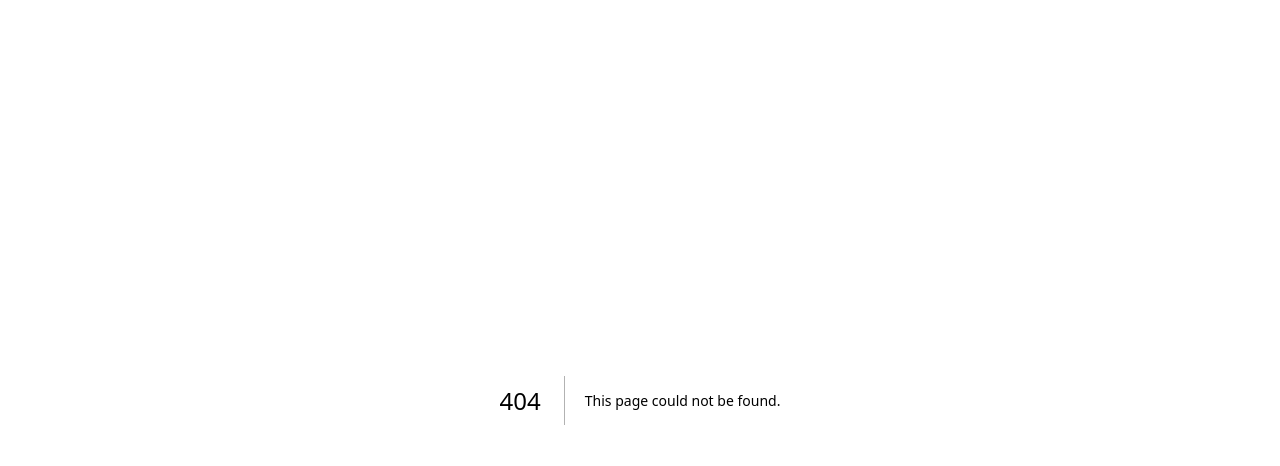
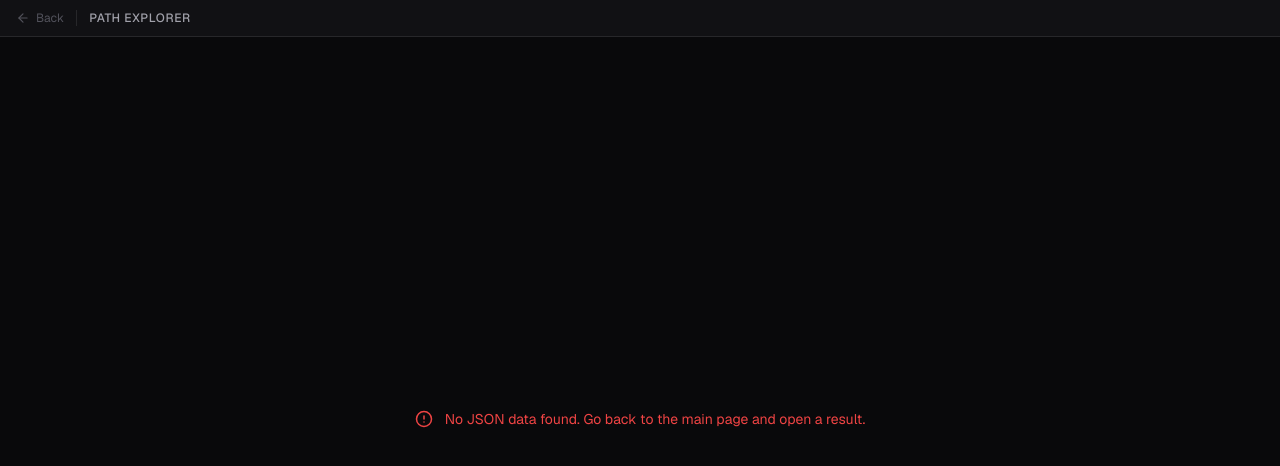
Before and after one commit to biegehydra/json-prober, a Next.js app: page /explore in a window 1280 px wide. Before the commit this address had no page. Shown: the top 466 px of the page. Built offline with nearby package versions, Linux system fonts and the light colour scheme.

Commit message:
explore page

```diff
--- /dev/null
+++ b/src/app/explore/page.tsx
@@ -0,0 +1,152 @@
+"use client";
+
+import { useState, useMemo, useEffect, useCallback, Suspense } from "react";
+import { useSearchParams } from "next/navigation";
+import { ArrowLeft, AlertCircle } from "lucide-react";
+import CodeMirror from "@uiw/react-codemirror";
+import { json } from "@codemirror/lang-json";
+import { oneDark } from "@codemirror/theme-one-dark";
+import { EditorState } from "@codemirror/state";
+import { CopyButton } from "@/components/shared/CopyButton";
+import { parseJson } from "@/lib/parser";
+import { parseBracketPath, resolvePathSegments } from "@/lib/path-resolver";
+
+function ExploreContent() {
+  const searchParams = useSearchParams();
+  const initialPath = searchParams.get("path") ?? "";
+
+  const [pathInput, setPathInput] = useState(initialPath);
+  const [jsonData, setJsonData] = useState<unknown>(undefined);
+  const [loadError, setLoadError] = useState<string | null>(null);
+
+  useEffect(() => {
+    try {
+      const raw = localStorage.getItem("jsondig-explore-data");
+      if (!raw) {
+        setLoadError("No JSON data found. Go back to the main page and open a result.");
+        return;
+      }
+      const parsed = parseJson(raw);
+      if (!parsed.success || parsed.data === undefined) {
+        setLoadError("Failed to parse stored JSON data.");
+        return;
+      }
+      setJsonData(parsed.data);
+    } catch {
+      setLoadError("Failed to read JSON data from storage.");
+    }
+  }, []);
+
+  const resolved = useMemo(() => {
+    if (jsonData === undefined) return { value: undefined, error: undefined };
+    if (!pathInput.trim()) return { value: jsonData, error: undefined };
+    const segments = parseBracketPath(pathInput);
+    if (segments.length === 0) return { value: jsonData, error: undefined };
+    return resolvePathSegments(jsonData, segments);
+  }, [jsonData, pathInput]);
+
+  const beautified = useMemo(() => {
+    if (resolved.value === undefined && resolved.error) return "";
+    try {
+      return JSON.stringify(resolved.value, null, 2) ?? "undefined";
+    } catch {
+      return String(resolved.value);
+    }
+  }, [resolved]);
+
+  const handlePathChange = useCallback((value: string) => {
+    setPathInput(value);
+  }, []);
+
+  return (
+    <div className="flex flex-col h-full">
+      <header className="shrink-0 flex items-center gap-3 px-4 py-2.5 border-b border-border bg-panel">
+        <a
+          href="/"
+          className="inline-flex items-center gap-1.5 text-xs text-text-muted hover:text-text-secondary transition-colors"
+        >
+          <ArrowLeft size={14} />
+          Back
+        </a>
+        <div className="h-4 w-px bg-border" />
+        <span className="text-xs font-medium text-text-secondary uppercase tracking-wider">
+          Path Explorer
+        </span>
+      </header>
+
+      {loadError ? (
+        <div className="flex-1 flex items-center justify-center p-8">
+          <div className="flex items-center gap-3 text-sm text-error">
+            <AlertCircle size={18} />
+            {loadError}
+          </div>
+        </div>
+      ) : (
+        <div className="flex-1 min-h-0 flex flex-col">
+          {/* Path input bar */}
+          <div className="shrink-0 p-4 border-b border-border bg-panel">
+            <label className="block text-xs text-text-muted mb-1.5">
+              Accessor path (edit to navigate)
+            </label>
+            <div className="flex gap-2">
+              <input
+                type="text"
+                value={pathInput}
+                onChange={(e) => handlePathChange(e.target.value)}
+                placeholder='e.g. root["data"]["sections"][0]'
+                spellCheck={false}
+                className="flex-1 px-3 py-2 text-sm font-mono bg-input border border-border rounded-lg text-text-primary placeholder:text-text-muted focus:outline-none focus:border-border-focus transition-colors"
+              />
+              <CopyButton text={pathInput} />
+            </div>
+            {resolved.error && (
+              <p className="mt-2 text-xs text-error flex items-center gap-1.5">
+                <AlertCircle size={12} />
+                {resolved.error}
+              </p>
+            )}
+          </div>
+
+          {/* Beautified JSON output */}
+          <div className="flex-1 min-h-0 relative">
+            {beautified && (
+              <div className="absolute top-2 right-4 z-10">
+                <CopyButton text={beautified} />
+              </div>
+            )}
+            <CodeMirror
+              value={beautified}
+              extensions={[
+                json(),
+                EditorState.readOnly.of(true),
+              ]}
+              theme={oneDark}
+              basicSetup={{
+                lineNumbers: true,
+                foldGutter: true,
+                highlightActiveLine: false,
+                bracketMatching: true,
+                autocompletion: false,
+              }}
+              readOnly
+            />
+          </div>
+        </div>
+      )}
+    </div>
+  );
+}
+
+export default function ExplorePage() {
+  return (
+    <Suspense
+      fallback={
+        <div className="flex items-center justify-center h-full text-sm text-text-muted">
+          Loading...
+        </div>
+      }
+    >
+      <ExploreContent />
+    </Suspense>
+  );
+}
--- a/src/app/page.tsx
+++ b/src/app/page.tsx
@@ -145,6 +145,7 @@ export default function Home() {
                 results={searchResults}
                 serializer={currentSerializer}
                 serializerOptions={serializerOptions}
+                jsonInput={jsonInput}
               />
             )}
 
--- a/src/components/results/ResultCard.tsx
+++ b/src/components/results/ResultCard.tsx
@@ -1,7 +1,7 @@
 "use client";
 
-import { useState, useMemo } from "react";
-import { ChevronDown, ChevronRight } from "lucide-react";
+import { useState, useMemo, useCallback } from "react";
+import { ChevronDown, ChevronRight, ExternalLink } from "lucide-react";
 import { CopyButton } from "../shared/CopyButton";
 import type { SearchResult } from "@/lib/search/types";
 import type { Serializer } from "@/lib/serializers/types";
@@ -11,6 +11,7 @@ interface ResultCardProps {
   serializer: Serializer;
   serializerOptions: Record<string, unknown>;
   index: number;
+  jsonInput: string;
 }
 
 function truncatePreview(value: unknown, maxLen = 120): string {
@@ -19,8 +20,12 @@ function truncatePreview(value: unknown, maxLen = 120): string {
   return str.slice(0, maxLen) + "...";
 }
 
+const PREVIEW_THRESHOLD = 300;
+
 function ValuePreview({ value }: { value: unknown }) {
-  const preview = useMemo(() => {
+  const [showFull, setShowFull] = useState(false);
+
+  const full = useMemo(() => {
     try {
       return JSON.stringify(value, null, 2);
     } catch {
@@ -28,13 +33,36 @@ function ValuePreview({ value }: { value: unknown }) {
     }
   }, [value]);
 
-  const isLong = preview.length > 200;
+  const isLong = full.length > PREVIEW_THRESHOLD;
+  const displayed = showFull || !isLong ? full : full.slice(0, PREVIEW_THRESHOLD) + "\n…";
 
   return (
-    <pre className="text-xs font-mono text-text-secondary whitespace-pre-wrap break-all p-2 bg-base rounded border border-border max-h-48 overflow-auto">
-      {isLong ? preview.slice(0, 500) + "\n..." : preview}
-    </pre>
+    <div className="flex flex-col gap-1.5">
+      <div className="relative">
+        <pre className={`text-xs font-mono text-text-secondary whitespace-pre-wrap break-all p-2 bg-base rounded border border-border overflow-auto ${showFull ? "max-h-[70vh]" : "max-h-48"}`}>
+          {displayed}
+        </pre>
+        <div className="absolute top-1.5 right-1.5">
+          <CopyButton text={full} size={12} />
+        </div>
+      </div>
+      {isLong && (
+        <button
+          onClick={() => setShowFull(!showFull)}
+          className="self-start text-[11px] text-accent hover:text-accent-hover transition-colors"
+        >
+          {showFull ? "Collapse" : `Show full value (${formatBytes(full.length)})`}
+        </button>
+      )}
+    </div>
   );
+}
+
+function formatBytes(len: number): string {
+  if (len < 1024) return `${len} chars`;
+  const kb = len / 1024;
+  if (kb < 1024) return `${kb.toFixed(1)} KB`;
+  return `${(kb / 1024).toFixed(1)} MB`;
 }
 
 export function ResultCard({
@@ -42,6 +70,7 @@ export function ResultCard({
   serializer,
   serializerOptions,
   index,
+  jsonInput,
 }: ResultCardProps) {
   const [expanded, setExpanded] = useState(false);
 
@@ -49,6 +78,21 @@ export function ResultCard({
     () => serializer.serialize(result.path, serializerOptions),
     [serializer, result.path, serializerOptions]
   );
+
+  const parentPath = useMemo(() => {
+    if (result.path.length <= 1) return serialized;
+    return serializer.serialize(result.path.slice(0, -1), serializerOptions);
+  }, [serializer, result.path, serializerOptions, serialized]);
+
+  const openInExplorer = useCallback(() => {
+    try {
+      localStorage.setItem("jsondig-explore-data", jsonInput);
+    } catch {
+      // quota exceeded — unlikely for <20MB
+    }
+    const encoded = encodeURIComponent(parentPath);
+    window.open(`/explore?path=${encoded}`, "_blank");
+  }, [jsonInput, parentPath]);
 
   const matchLabel = result.matchedOn === "key" ? "Key" : "Value";
   const matchDisplay =
@@ -96,7 +140,16 @@ export function ResultCard({
           )}
         </div>
 
-        <CopyButton text={serialized} className="shrink-0 opacity-0 group-hover:opacity-100" />
+        <div className="shrink-0 flex items-center gap-0.5 opacity-0 group-hover:opacity-100">
+          <button
+            onClick={openInExplorer}
+            className="inline-flex items-center justify-center rounded p-1.5 text-text-muted hover:text-text-secondary hover:bg-surface-hover transition-colors"
+            title="Explore parent in new tab"
+          >
+            <ExternalLink size={14} />
+          </button>
+          <CopyButton text={serialized} />
+        </div>
       </div>
 
       {expanded && result.resolvedValue !== undefined && (
--- a/src/components/results/ResultsList.tsx
+++ b/src/components/results/ResultsList.tsx
@@ -10,12 +10,14 @@ interface ResultsListProps {
   results: SearchResult[];
   serializer: Serializer;
   serializerOptions: Record<string, unknown>;
+  jsonInput: string;
 }
 
 export function ResultsList({
   results,
   serializer,
   serializerOptions,
+  jsonInput,
 }: ResultsListProps) {
   const allSerialized = useMemo(
     () =>
@@ -54,6 +56,7 @@ export function ResultsList({
             serializer={serializer}
             serializerOptions={serializerOptions}
             index={i}
+            jsonInput={jsonInput}
           />
         ))}
       </div>
--- /dev/null
+++ b/src/lib/path-resolver.ts
@@ -0,0 +1,89 @@
+import type { PathSegment } from "./types";
+
+/**
+ * Parse a bracket-notation path string into PathSegments.
+ * Handles formats like:
+ *   root["data"]["sections"][6]["lat"]
+ *   root?["data"]?["sections"]?[6]?["lat"]
+ *   root.GetProperty("data").GetProperty("sections")[6]
+ */
+export function parseBracketPath(input: string): PathSegment[] {
+  const cleaned = input
+    .replace(/\?\[/g, "[")
+    .replace(/\?\./g, ".");
+
+  const segments: PathSegment[] = [];
+
+  const bracketRe =
+    /\[\s*"((?:[^"\\]|\\.)*)"\s*\]|\[\s*(\d+)\s*\]/g;
+
+  const getPropertyRe = /\.GetProperty\(\s*"((?:[^"\\]|\\.)*)"\s*\)/g;
+
+  let hasMatches = false;
+
+  for (const m of cleaned.matchAll(bracketRe)) {
+    hasMatches = true;
+    if (m[1] !== undefined) {
+      const key = m[1].replace(/\\"/g, '"').replace(/\\\\/g, "\\");
+      segments.push({ type: "key", value: key });
+    } else {
+      segments.push({ type: "index", value: parseInt(m[2], 10) });
+    }
+  }
+
+  if (!hasMatches) {
+    for (const m of cleaned.matchAll(getPropertyRe)) {
+      if (m[1] !== undefined) {
+        const key = m[1].replace(/\\"/g, '"').replace(/\\\\/g, "\\");
+        segments.push({ type: "key", value: key });
+      }
+    }
+  }
+
+  return segments;
+}
+
+export function resolvePathSegments(
+  data: unknown,
+  segments: PathSegment[]
+): { value: unknown; error?: string } {
+  let current: unknown = data;
+
+  for (let i = 0; i < segments.length; i++) {
+    if (current === null || current === undefined) {
+      return { value: undefined, error: `Path is null/undefined at segment ${i}` };
+    }
+
+    const seg = segments[i];
+
+    if (seg.type === "key") {
+      if (typeof current !== "object" || Array.isArray(current)) {
+        return {
+          value: undefined,
+          error: `Expected object at segment ${i}, got ${Array.isArray(current) ? "array" : typeof current}`,
+        };
+      }
+      const obj = current as Record<string, unknown>;
+      if (!(seg.value in obj)) {
+        return { value: undefined, error: `Key "${seg.value}" not found` };
+      }
+      current = obj[seg.value];
+    } else {
+      if (!Array.isArray(current)) {
+        return {
+          value: undefined,
+          error: `Expected array at segment ${i}, got ${typeof current}`,
+        };
+      }
+      if (seg.value < 0 || seg.value >= current.length) {
+        return {
+          value: undefined,
+          error: `Index [${seg.value}] out of range (length ${current.length})`,
+        };
+      }
+      current = current[seg.value];
+    }
+  }
+
+  return { value: current };
+}
```
